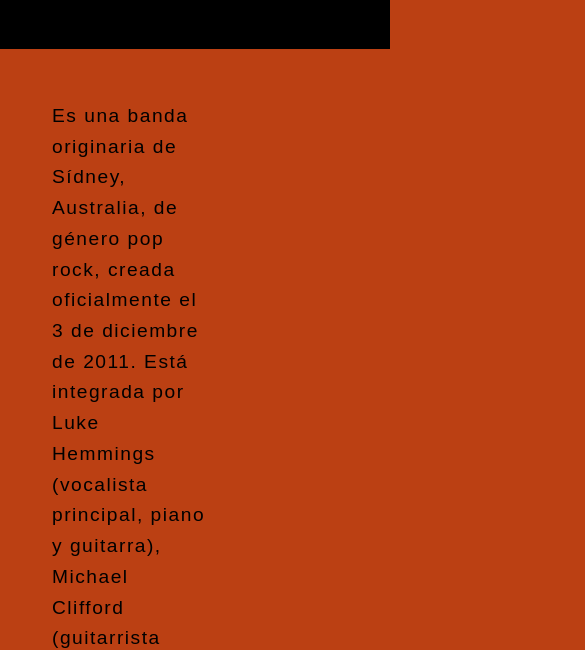
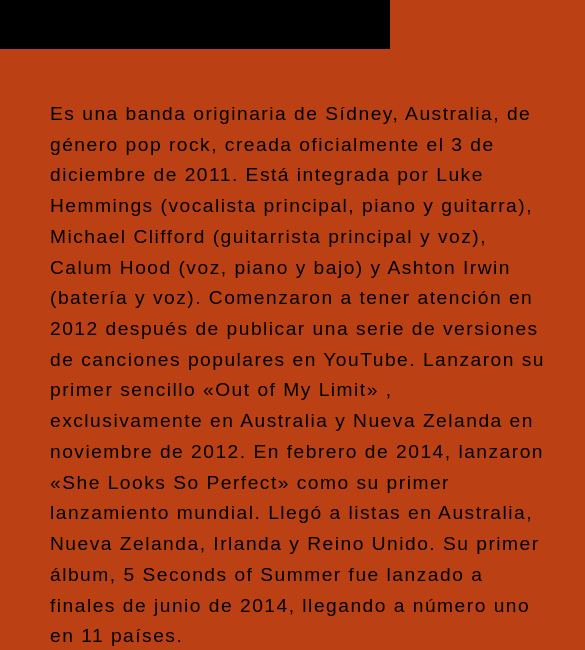
Before and after one commit to dalilarustan/SitioWeb5sos, a plain HTML site: page index.html in a window 390 px wide. Shown: the part 195-845 px from the top of the page, 585 px wide, since content can reach past the window. Drawn offline with Linux system fonts and the light colour scheme.

Commit message:
agregué el responsive de tablet

```diff
--- a/css/estilo.css
+++ b/css/estilo.css
@@ -96,3 +96,48 @@
     border-radius: 10%;
 
 }
+.section1{
+    display: grid;
+    column-gap: 10px;
+    grid-template-rows: 600px;
+    grid-template-columns: 2fr 1fr;
+    grid-template-areas:
+        "textohome textohome imghome";
+
+}
+.textohome{
+    grid-area: textohome;
+    display: flex;
+    align-items: center;
+
+}
+.imghome{
+    grid-area: imghome;
+}
+@media screen and (max-width:768px){
+    .section1{
+        column-gap: 10px;
+        grid-template-rows: 1fr 1fr;
+        grid-template-columns: 1fr;
+        width: 100%;
+        margin: 0 auto;
+        grid-template-areas:
+            "textohome"
+            "imghome";
+    }
+    .imghome{
+        display: flex;
+        justify-content: center;
+    }
+}
+@media screen and (max-width:480px){
+
+    .section1{
+        column-gap: 10px;
+        grid-template-rows: 1fr 1fr;
+        grid-template-columns: 1fr;
+        grid-template-areas:
+            "textohome"
+            "imghome";
+    }
+}
--- a/index.html
+++ b/index.html
@@ -21,13 +21,14 @@
         </h1>
     </header>
     <main>
-        <table>
-            <tr>
-                <td><p>Es una banda originaria de Sídney, Australia, de género pop rock, creada oficialmente el 3 de diciembre de 2011. Está integrada por Luke Hemmings (vocalista principal, piano y guitarra), Michael Clifford (guitarrista principal y voz), Calum Hood (voz, piano y bajo) y Ashton Irwin (batería y voz). Comenzaron a tener atención en 2012 después de publicar una serie de versiones de canciones populares en YouTube. Lanzaron su primer sencillo «Out of My Limit» , exclusivamente en Australia y Nueva Zelanda en noviembre de 2012. En febrero de 2014, lanzaron «She Looks So Perfect» como su primer lanzamiento mundial. Llegó a listas en Australia, Nueva Zelanda, Irlanda y Reino Unido. Su primer álbum, 5 Seconds of Summer fue lanzado a finales de junio de 2014, llegando a número uno en 11 países.</p></td>
-                <td> <img src="./fotos5sos/5sos home.jpg" alt="foto de la banda"></td>
-            </tr>
-        </table>
-
+        <section class="section1">
+            <div class="textohome">
+            <p>Es una banda originaria de Sídney, Australia, de género pop rock, creada oficialmente el 3 de diciembre de 2011. Está integrada por Luke Hemmings (vocalista principal, piano y guitarra), Michael Clifford (guitarrista principal y voz), Calum Hood (voz, piano y bajo) y Ashton Irwin (batería y voz). Comenzaron a tener atención en 2012 después de publicar una serie de versiones de canciones populares en YouTube. Lanzaron su primer sencillo «Out of My Limit» , exclusivamente en Australia y Nueva Zelanda en noviembre de 2012. En febrero de 2014, lanzaron «She Looks So Perfect» como su primer lanzamiento mundial. Llegó a listas en Australia, Nueva Zelanda, Irlanda y Reino Unido. Su primer álbum, 5 Seconds of Summer fue lanzado a finales de junio de 2014, llegando a número uno en 11 países.</p>
+            </div>
+            <div class="imghome">
+                <img src="./fotos5sos/5sos home.jpg" alt="foto de la banda">
+            </div>
+        </section>
 
     </main>
     <footer>
```
Also changed, not shown: pages/pag3.html (+1 -1 lines), pages/pag4.html (+1 -1 lines).
